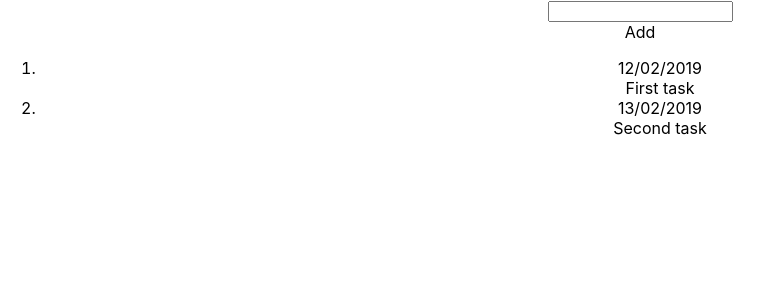
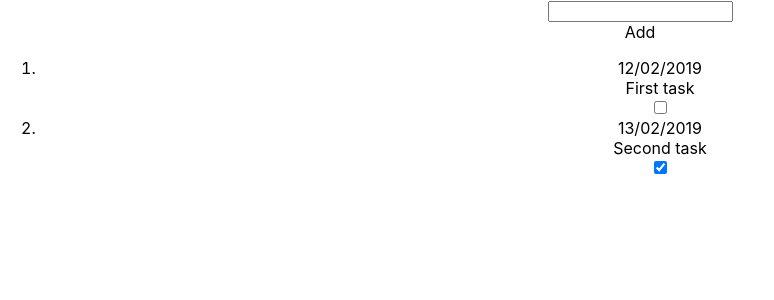
Before and after one commit to Pyot/todo-compound-context, a React (Create React App) app: page / in a window 1280 px wide. Shown: the top 300 px of the page, without its empty margins (0-774 px from the left). Built offline with nearby package versions, Linux system fonts and the light colour scheme; the HTML template or start-up script is replaced by a standard one.

Commit message:
Completed section added

```diff
--- a/src/App.js
+++ b/src/App.js
@@ -14,6 +14,8 @@ function App() {
             <Todos.Item key={v4()} id={todo.id}>
                <Todos.TimeStamp timeStamp={todo.timestamp} />
                <Todos.Text text={todo.text} />
+               <Todos.Completed completed={todo.completed} />
+
             </Todos.Item>
 
           ))}
--- /dev/null
+++ b/src/components/Todos/Completed.jsx
@@ -0,0 +1,12 @@
+import React from "react";
+import { TodoConsumer } from "./Todos";
+
+const Completed = ({completed}) => (
+  <TodoConsumer>
+    {() => <div className={'col-2'}>
+        <input type="checkbox" checked={completed}/>
+        </div>}
+  </TodoConsumer>
+);
+
+export default Completed;
--- a/src/components/Todos/Todos.jsx
+++ b/src/components/Todos/Todos.jsx
@@ -4,6 +4,7 @@ import TodoList from './TodoList'
 import Item from './Item'
 import TimeStamp from './TimeStamp'
 import TextItem from "./TextItem";
+import Completed from "./Completed"
 
 
 import { v4 } from 'uuid'
@@ -18,6 +19,7 @@ class Todos extends Component {
     static Item = Item;
     static TimeStamp =  TimeStamp;
     static Text = TextItem;
+    static Completed = Completed;
 
     addTodo = () => {
         const { input } = this.state;
```
